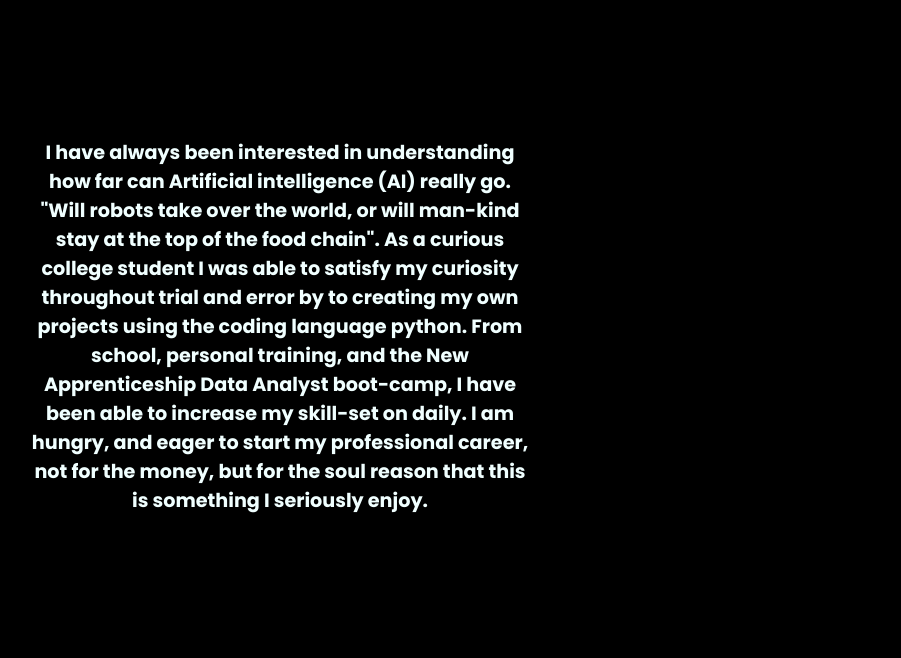
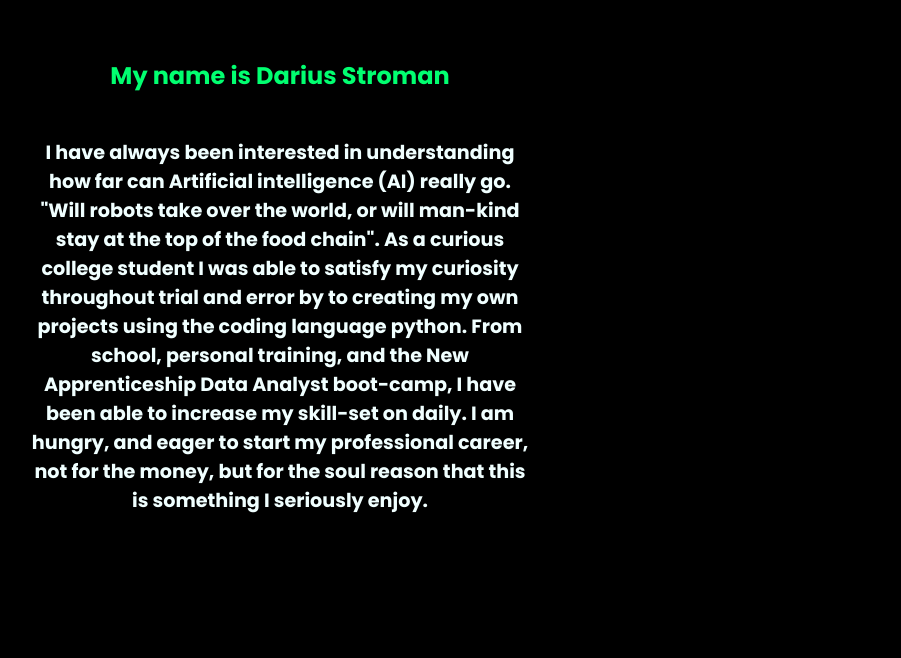
Before and after one commit to dariusstrongman/Portfolio, a plain HTML site: page aboutme.html in a window 1280 px wide. Shown: the part 142-800 px from the top of the page, without its empty margins (360-1261 px from the left). Drawn offline with Linux system fonts and the light colour scheme.

Commit message:
Update aboutme.css

```diff
--- a/aboutme.css
+++ b/aboutme.css
@@ -68,6 +68,24 @@ header .menu ul li.btn a:hover
     left: 0;
     bottom: 0;
 }
+.name
+{
+    width:500px;
+    padding: 0;
+    margin:0;
+    text-align: center;
+    position: absolute;
+    top: 25%;
+    left: 50%;
+    transform: translatex(-50%);
+}
+.name h1
+{
+    text-align: center;
+    font-size: 150%;
+    color: #01FF70;
+    max-width: 650px;
+}
 .text
 {
     width:500px;
@@ -79,7 +97,6 @@ header .menu ul li.btn a:hover
     left: 50%;
     transform: translatex(-50%);
 }
-
 .text p
 {
     text-align: center;
```
